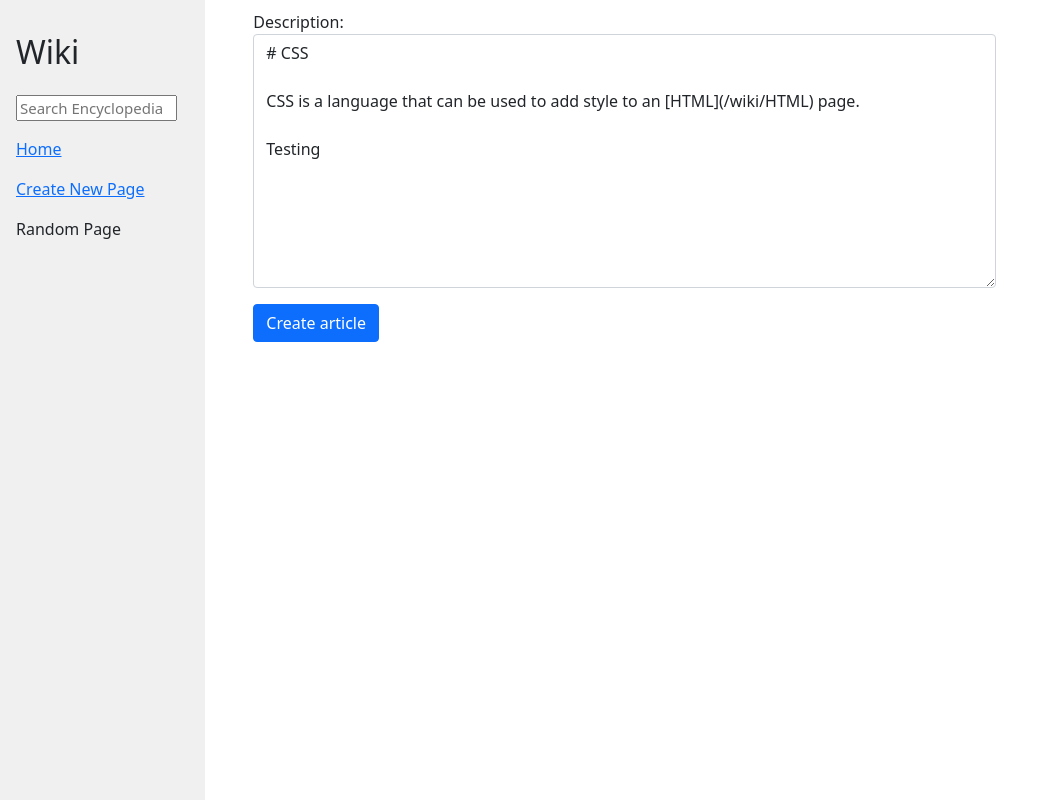
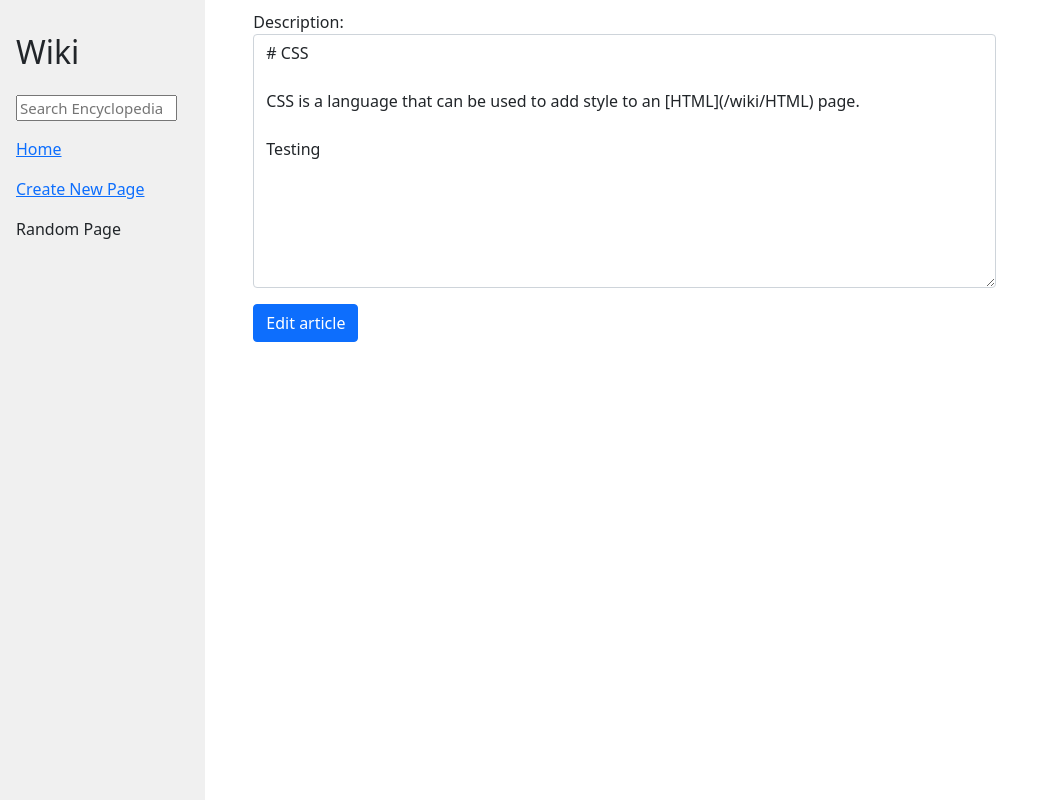
Before and after one commit to ReshanCSX/CS50W-Project1-Wiki, a Django app: page /edit/CSS in a window 1280 px wide. Shown: the whole page, without its empty margins (0-1043 px from the left). Run offline with Django 3.2, Linux system fonts and the light colour scheme.

Commit message:
Typo fix

```diff
--- a/encyclopedia/templates/encyclopedia/edit.html
+++ b/encyclopedia/templates/encyclopedia/edit.html
@@ -8,6 +8,6 @@
     <form action="{% url 'edit' title %}" method="post">
         {% csrf_token %}
         {{form}}
-        <input class="btn btn-primary my-3" type="submit" value="Create article">
+        <input class="btn btn-primary my-3" type="submit" value="Edit article">
     </form>
 {% endblock %}
```
